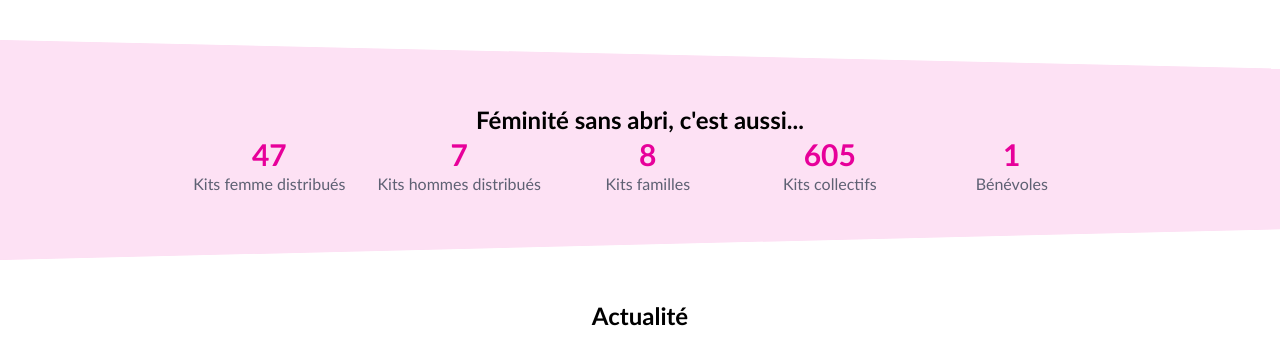
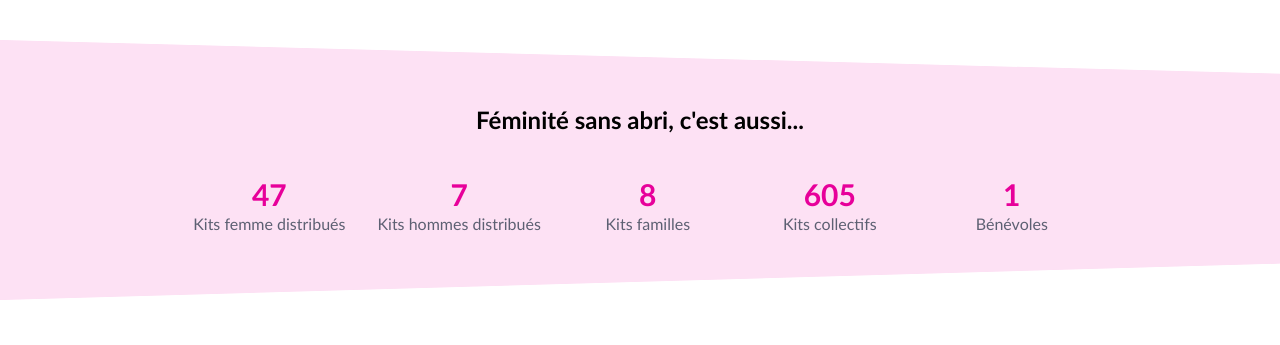
Before and after one commit to zoukicode/project_react, a React (Vite) app: page / in a window 1280 px wide. Shown: the part 826-1171 px from the top of the page. Built offline with nearby package versions, Linux system fonts and the light colour scheme.

Commit message:
'update'

```diff
--- a/src/Compte.jsx
+++ b/src/Compte.jsx
@@ -7,7 +7,7 @@ import { useEffect, useState } from 'react';
  */
 export function Compte() {
   return (
-    <div className="py-16 px-6" id="compte">
+    <div className="flex flex-col gap-10 py-16 px-6" id="compte">
       <h1 className="font-bold text-2xl text-center ">
         Féminité sans abri, c'est aussi...
       </h1>
```
